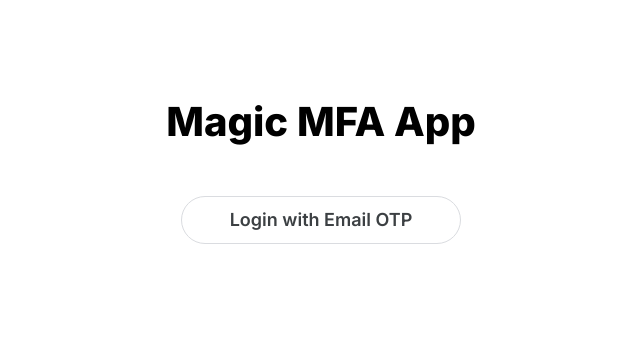
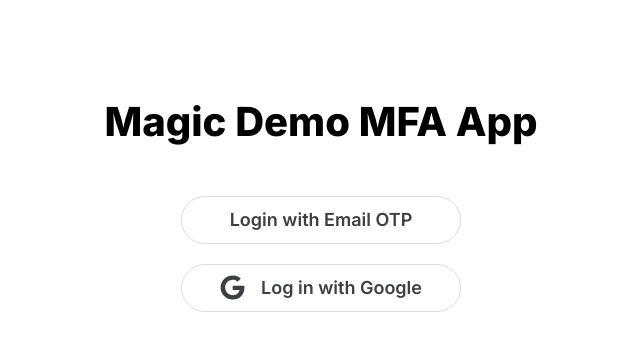
Before and after one commit to ayv8er/mfa-demo, a React (Create React App) app: page / in a window 1280 px wide. Shown: the top 350 px of the page, without its empty margins (319-959 px from the left). Built offline with nearby package versions, Linux system fonts and the light colour scheme; what @magic-ext/oauth2, magic-sdk would draw is missing.

Commit message:
updates API key and adds google login

```diff
--- a/src/lib/magic.js
+++ b/src/lib/magic.js
@@ -1,6 +1,6 @@
 import { Magic } from "magic-sdk";
 import { OAuthExtension } from '@magic-ext/oauth2';
 
-export const magic = new Magic("pk_live_4404D9451D29CFC5", {
+export const magic = new Magic("pk_live_B1717ED2BD01337F", {
     extensions: [new OAuthExtension()]
 });
--- a/src/pages/Login.js
+++ b/src/pages/Login.js
@@ -25,15 +25,15 @@
 
   return (
     <div className="container">
-    <h1>Magic MFA App</h1>
+    <h1>Magic Demo MFA App</h1>
       <button onClick={() => handleLogin('email')}>
         Login with Email OTP
       </button>
-      {/* <br />
+      <br />
       <button onClick={() => handleLogin('google')}>
         <FaGoogle size={"2.5rem"} />
         Log in with Google
-      </button> */}
+      </button>
     </div>
   );
 };
```
